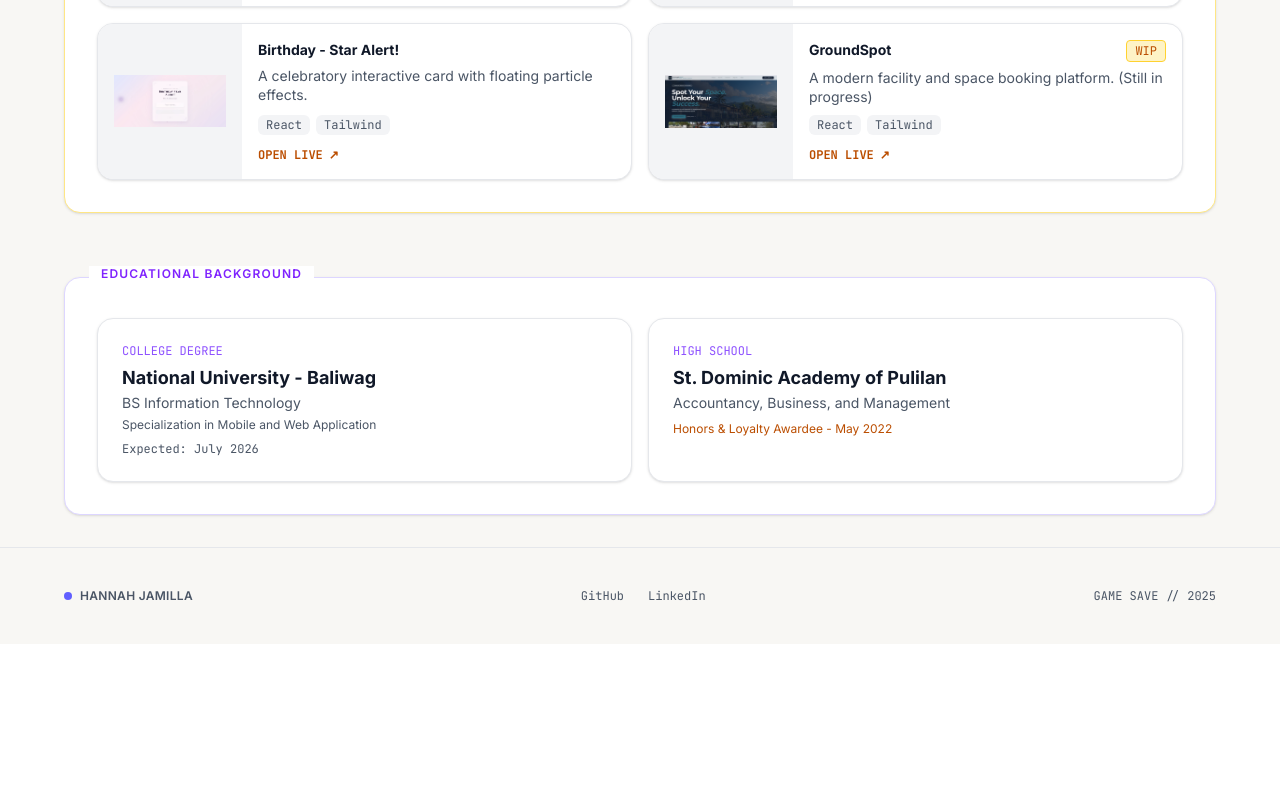
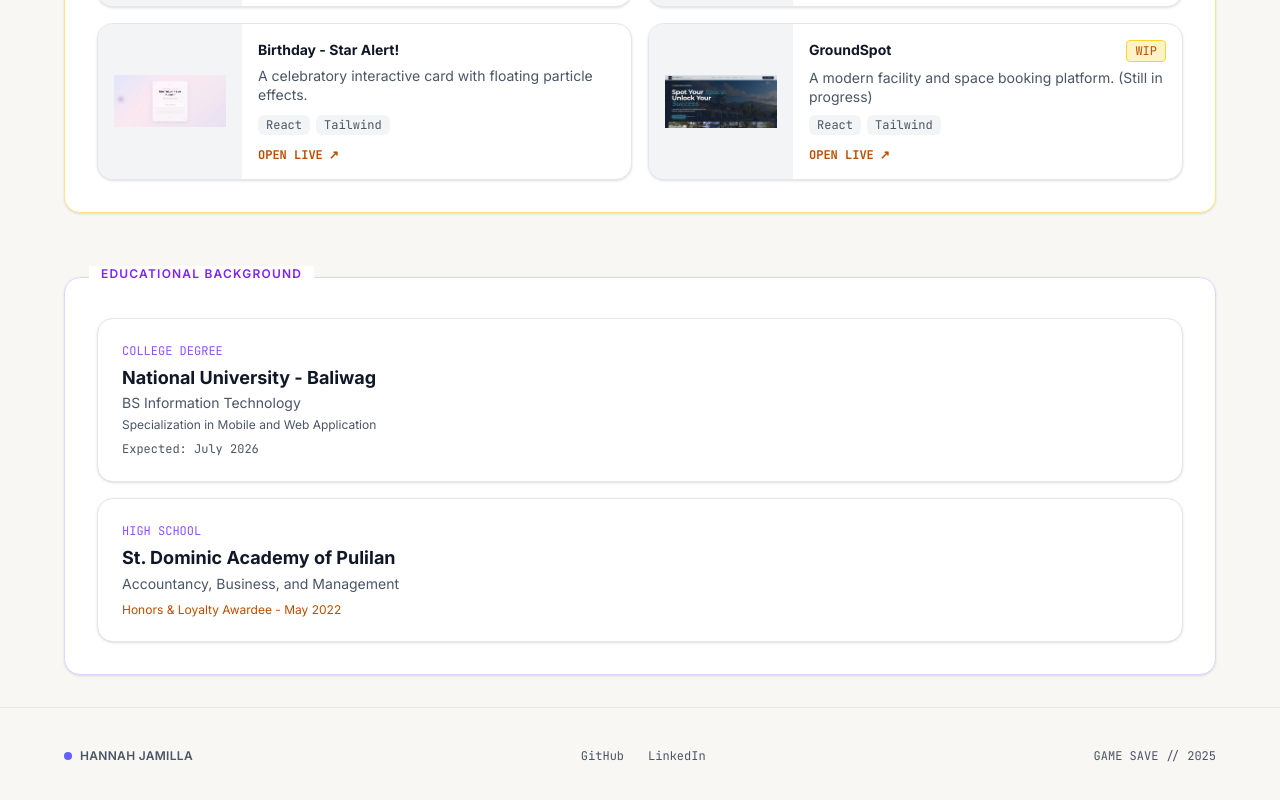
Before and after one commit to Hannahjamilla/hannahperalta-portfolio, a React (Vite) app: page / in a window 1280 px wide. Shown: the part 2730-3530 px from the top of the page. Before the commit the page ends 3374 px from the top, so only its background shows below. Built offline with nearby package versions, Linux system fonts and the light colour scheme.

Commit message:
style: rearrange Educational Background to a single vertical column

```diff
--- a/src/application.tsx
+++ b/src/application.tsx
@@ -714,7 +714,7 @@ export default function App() {
             <div className={`absolute -top-3 left-6 px-3 font-semibold tracking-wide text-xs sm:text-xs tracking-widest ${t(dark, 'bg-[#0d0d18] text-purple-400', 'bg-white text-violet-600')}`}>
               EDUCATIONAL BACKGROUND
             </div>
-            <div className="grid grid-cols-2 md:grid-cols-2 gap-3 sm:gap-4 mt-2">
+            <div className="flex flex-col gap-3 sm:gap-4 mt-2">
               <div onClick={() => window.innerWidth < 1280 && setDetailModal({ title: 'National University - Baliwag', subtitle: 'BS Information Technology', period: 'Expected: July 2026', desc: 'Specialization in Mobile and Web Application' })} className={`p-4 sm:p-6 rounded-xl sm:rounded-2xl border cursor-pointer sm:cursor-default active:scale-[0.98] sm:active:scale-100 transition-all ${card}`}>
                 <p className={`text-[9px] sm:text-xs font-mono mb-1.5 sm:mb-2 ${t(dark, 'text-purple-400', 'text-violet-500')}`}>COLLEGE DEGREE</p>
                 <h3 className="text-[12px] sm:text-lg font-bold mb-0.5 sm:mb-1 leading-tight">National University - Baliwag</h3>
```
